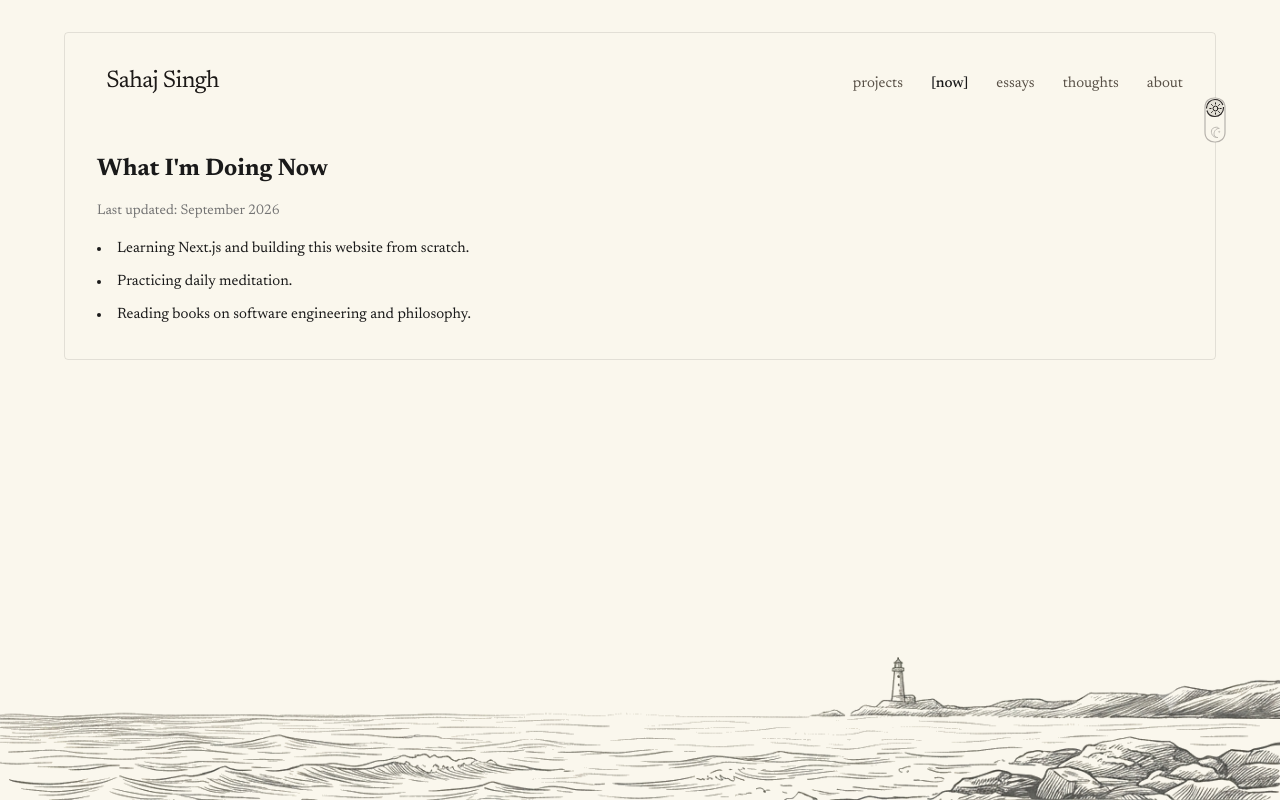
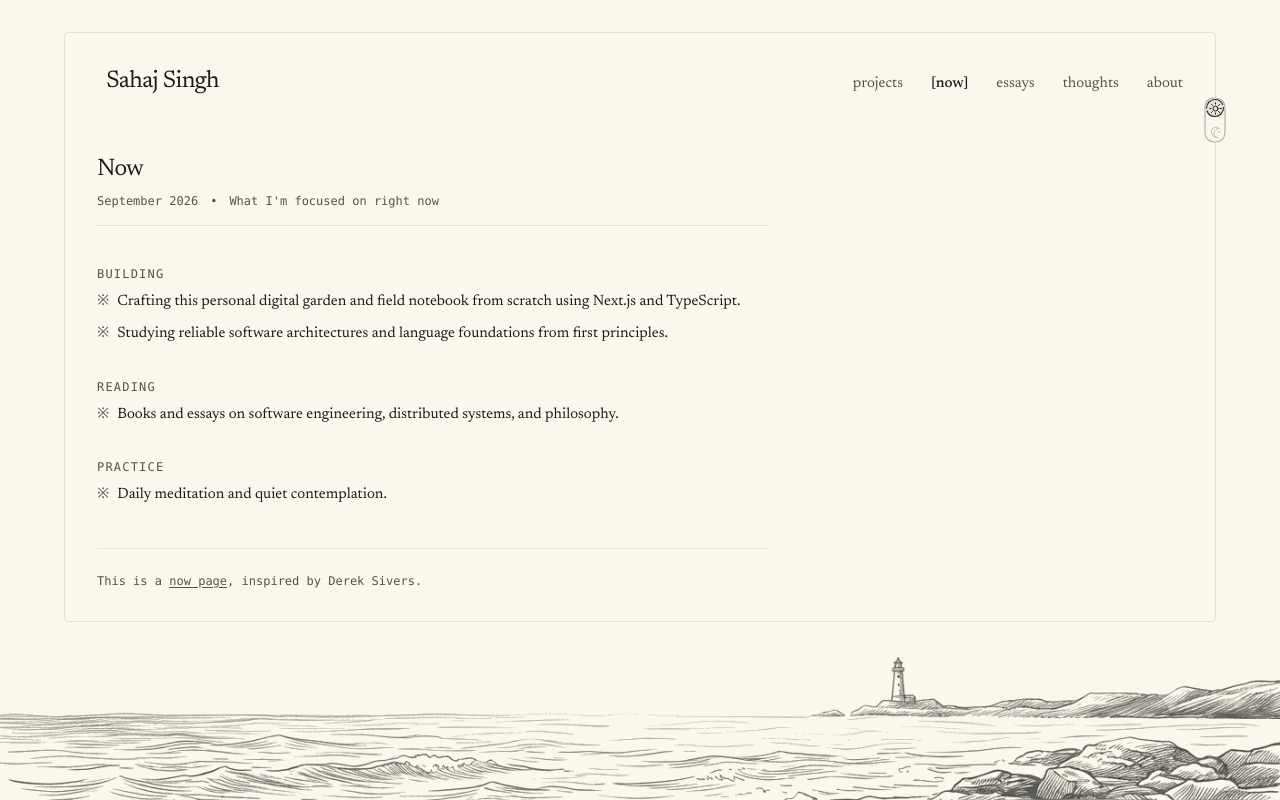
Before and after one commit to sahajdeepsingh651/sahajsingh, a Next.js app: page /now in a window 1280 px wide. Built offline with nearby package versions, Linux system fonts and the light colour scheme.

Commit message:
feat(now): restructure now page with thematic sections and field notebook styling

```diff
--- a/src/app/now/page.tsx
+++ b/src/app/now/page.tsx
@@ -1,17 +1,87 @@
+import type { Metadata } from "next";
+
+export const metadata: Metadata = {
+    title: "Now | Sahaj Singh",
+    description: "What I'm focused on at this moment in time.",
+};
+
 export default function NowPage() {
     return (
-        <article className="space-y-4">
-          <h1 className="text-2xl font-bold">What I&apos;m Doing Now</h1>
-          <p className="text-sm text-neutral-500">Last updated:
-  September 2026</p>
+        <div className="space-y-10 max-w-2xl">
+            {/* Header */}
+            <header className="space-y-2 pb-4 border-b border-current/10">
+                <h1 className="text-xl sm:text-2xl font-normal tracking-tight">Now</h1>
+                <div className="flex items-center gap-3 text-xs font-mono text-[var(--text-muted)]">
+                    <time>September 2026</time>
+                    <span>•</span>
+                    <span>What I&apos;m focused on right now</span>
+                </div>
+            </header>
 
-          <ul className="list-disc list-inside space-y-2">
-            <li>Learning Next.js and building this website from scratch.
+            {/* Thematic Sections */}
+            <div className="space-y-8">
+                <section className="space-y-2">
+                    <h2 className="text-xs uppercase font-mono tracking-widest text-[var(--text-muted)]">
+                        Building
+                    </h2>
+                    <ul className="space-y-2 leading-relaxed">
+                        <li className="flex items-start">
+                            <span className="opacity-75 mr-2 select-none shrink-0">※</span>
+                            <span>
+                                Crafting this personal digital garden and field notebook from scratch using Next.js and TypeScript.
+                            </span>
                         </li>
-            <li>Practicing daily meditation.</li>
-            <li>Reading books on software engineering and philosophy.
+                        <li className="flex items-start">
+                            <span className="opacity-75 mr-2 select-none shrink-0">※</span>
+                            <span>
+                                Studying reliable software architectures and language foundations from first principles.
+                            </span>
                         </li>
                     </ul>
-        </article>
+                </section>
+
+                <section className="space-y-2">
+                    <h2 className="text-xs uppercase font-mono tracking-widest text-[var(--text-muted)]">
+                        Reading
+                    </h2>
+                    <ul className="space-y-2 leading-relaxed">
+                        <li className="flex items-start">
+                            <span className="opacity-75 mr-2 select-none shrink-0">※</span>
+                            <span>
+                                Books and essays on software engineering, distributed systems, and philosophy.
+                            </span>
+                        </li>
+                    </ul>
+                </section>
+
+                <section className="space-y-2">
+                    <h2 className="text-xs uppercase font-mono tracking-widest text-[var(--text-muted)]">
+                        Practice
+                    </h2>
+                    <ul className="space-y-2 leading-relaxed">
+                        <li className="flex items-start">
+                            <span className="opacity-75 mr-2 select-none shrink-0">※</span>
+                            <span>
+                                Daily meditation and quiet contemplation.
+                            </span>
+                        </li>
+                    </ul>
+                </section>
+            </div>
+
+            {/* Colophon */}
+            <footer className="pt-6 border-t border-current/10 text-xs font-mono text-[var(--text-muted)]">
+                This is a{" "}
+                <a
+                    href="https://nownownow.com/about"
+                    target="_blank"
+                    rel="noreferrer"
+                    className="underline underline-offset-2 hover:text-[var(--text-color)] transition-colors"
+                >
+                    now page
+                </a>
+                , inspired by Derek Sivers.
+            </footer>
+        </div>
     );
 }
```
Lines whose indentation alone changed are shown as unchanged.
